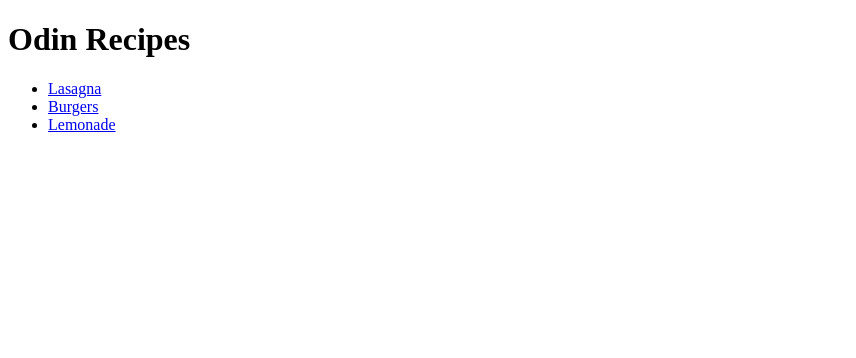
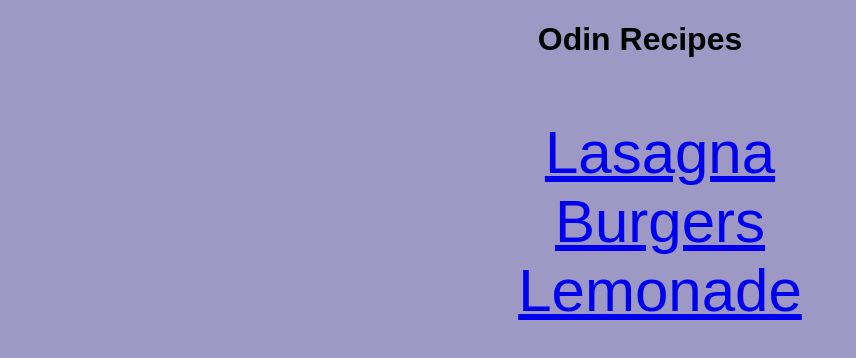
Before and after one commit to christien07/odin-recipes, a plain HTML site: page index.html in a window 1280 px wide. Shown: the whole page, without its empty margins (0-856 px from the left). Drawn offline with Linux system fonts and the light colour scheme.

Commit message:
Add styles.css; Styles

```diff
--- a/index.html
+++ b/index.html
@@ -3,10 +3,11 @@
     <head>
         <meta charset='utf-8'>
         <title>My Favorite Recipes</title>
+        <link rel="stylesheet" href="./styles.css">
     </head>
     <body>
         <h1>Odin Recipes</h1>
-        <ul>
+        <ul id="list">
             <li><a href='./recipes/lasagna.html'>Lasagna</a></li>
             <li><a href='./recipes/easyburgers.html'>Burgers</a></li>
             <li><a href='./recipes/easylemonade.html'>Lemonade</a></li>
--- /dev/null
+++ b/styles.css
@@ -0,0 +1,12 @@
+* {
+    background-color: rgb(158, 152, 197);
+    font-family: sans-serif;
+}
+#list {
+    text-align: center;
+    list-style: none;
+    font-size: 60px;
+}
+h1 {
+    text-align: center;
+}
```
Also changed, not shown: recipes/easyburgers.html (+1 -0 lines), recipes/easylemonade.html (+1 -0 lines), recipes/lasagna.html (+1 -0 lines).
